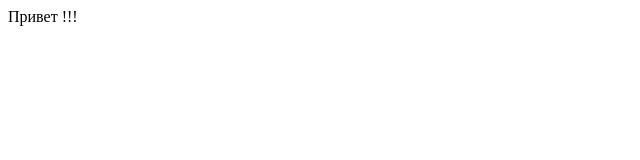
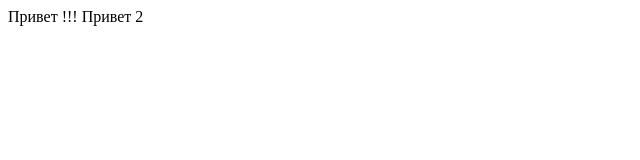
Before and after one commit to vadpost/vadpost.github.io, a plain HTML site: page index.html in a window 1280 px wide. Shown: the full height of the page, 0-640 px from the left. Drawn offline with Linux system fonts and the light colour scheme.

Commit message:
Update index.html

```diff
--- a/index.html
+++ b/index.html
@@ -13,6 +13,6 @@
 
 <body>
   Привет !!!
-
+  Привет 2
 </body>
 </html>
```
